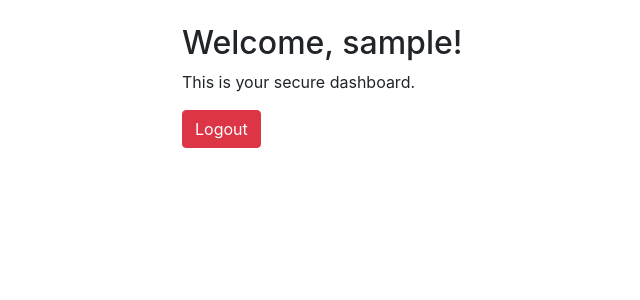
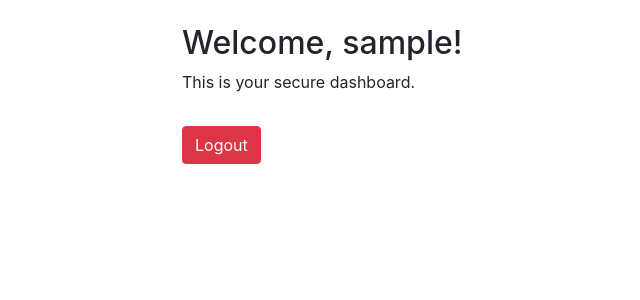
Before and after one commit to 0xvu1n/secure_flask_app, a Flask app: page /dashboard in a window 1280 px wide. Shown: the part 56-356 px from the top of the page, without its empty margins (88-728 px from the left). Run offline with Flask 2, Linux system fonts and the light colour scheme; the visitor is signed in with stand-in values (Sample User, id 1); data comes from the database, SQL or seed files in the repository; some libraries are stand-ins or nearby versions.

Commit message:
Update dashboard.html

```diff
--- a/templates/dashboard.html
+++ b/templates/dashboard.html
@@ -1,16 +1,15 @@
-<!DOCTYPE html>
-<html lang="en">
 {% extends 'base.html' %}
 {% block title %}Dashboard{% endblock %}
 {% block content %}
 <div class="container">
     <h2>Welcome, {{ user.username }}!</h2>
     <p>This is your secure dashboard.</p>
+
     {% if user.role == 'admin' %}
     <p>You have administrative privileges.</p>
-    <p><a href="{{ url_for('admin_panel') }}" class="btn btn-info">Go to Admin Panel</a></p>
+    <a href="{{ url_for('admin_panel') }}" class="btn btn-info">Go to Admin Panel</a>
     {% endif %}
-    <p><a href="{{ url_for('logout') }}" class="btn btn-danger">Logout</a></p>
+
+    <p><a href="{{ url_for('logout') }}" class="btn btn-danger mt-3">Logout</a></p>
 </div>
 {% endblock %}
-</html>
```
